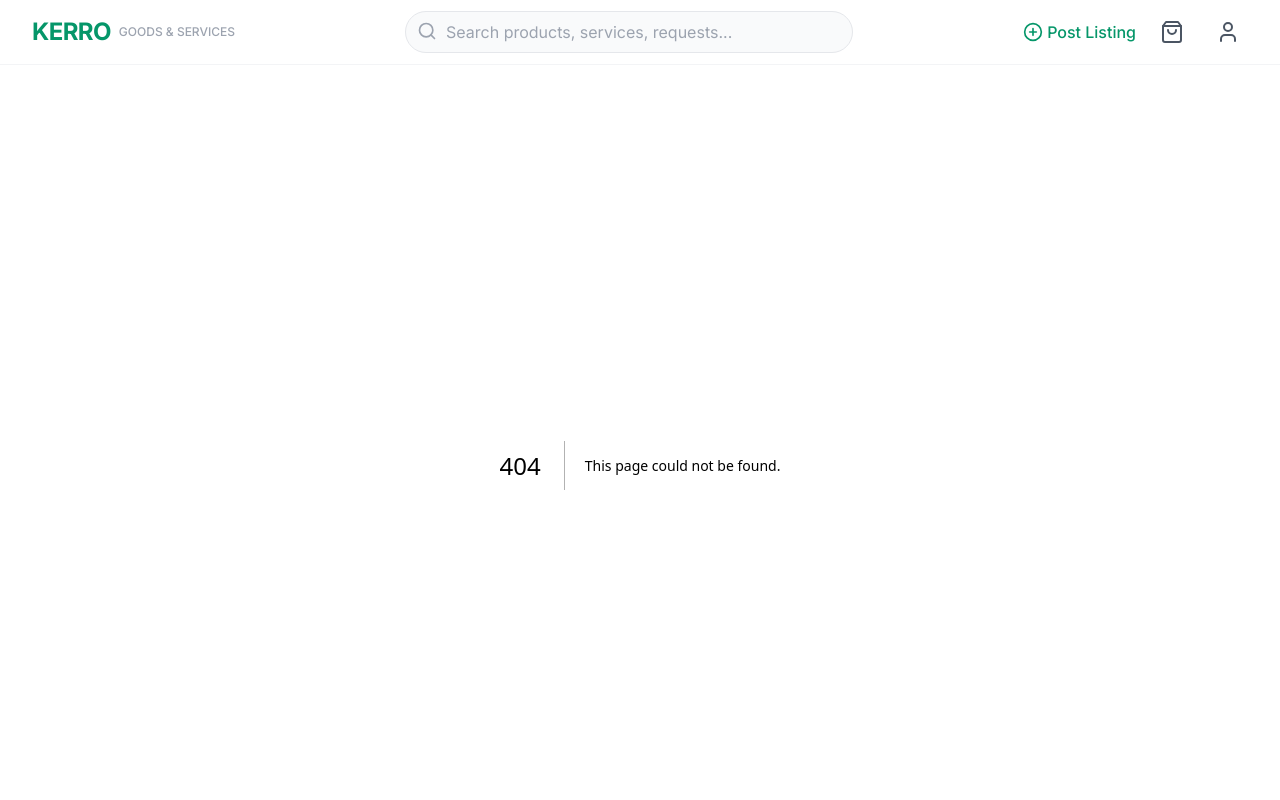
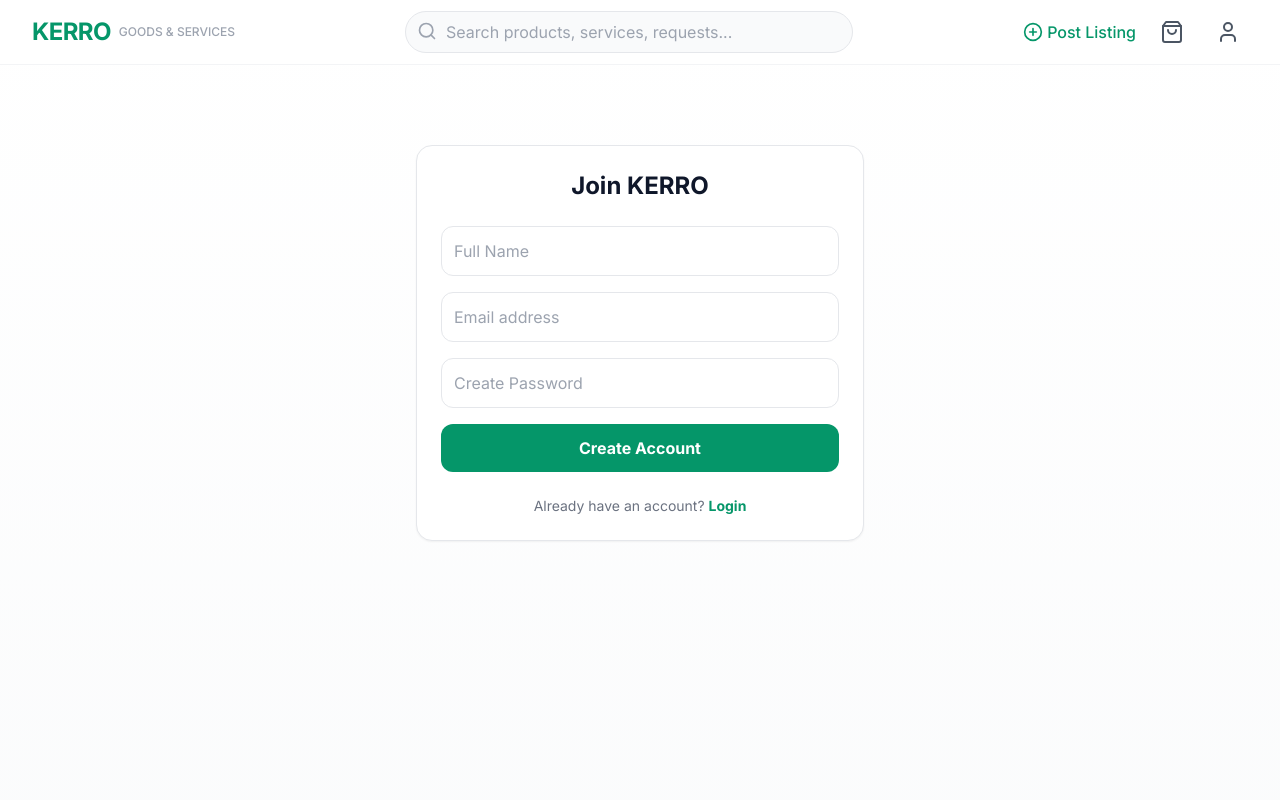
Before and after one commit to kent386/kerro-marketplac, a Next.js app: page /register in a window 1280 px wide. Before the commit this address had no page. Shown: the top 800 px of the page. Built offline with nearby package versions, Linux system fonts and the light colour scheme.

Commit message:
Implement user registration page

```diff
--- /dev/null
+++ b/app/register/page.tsx
@@ -0,0 +1,63 @@
+"use client";
+
+import { useState } from "react";
+import { useRouter } from "next/navigation";
+import Link from "next/link";
+
+export default function RegisterPage() {
+  const [name, setName] = useState("");
+  const [email, setEmail] = useState("");
+  const [password, setPassword] = useState("");
+  const router = useRouter();
+
+  const handleSubmit = async (e: React.FormEvent) => {
+    e.preventDefault();
+    const res = await fetch("/api/register", {
+      method: "POST",
+      body: JSON.stringify({ name, email, password }),
+      headers: { "Content-Type": "application/json" },
+    });
+
+    if (res.ok) {
+      alert("Account created! Now login.");
+      router.push("/login");
+    } else {
+      alert("Registration failed. Try again.");
+    }
+  };
+
+  return (
+    <div className="max-w-md mx-auto mt-20 p-6 bg-white border rounded-2xl shadow-sm">
+      <h1 className="text-2xl font-bold mb-6 text-center">Join KERRO</h1>
+      <form onSubmit={handleSubmit} className="space-y-4">
+        <input
+          type="text"
+          placeholder="Full Name"
+          className="w-full p-3 border rounded-lg outline-none focus:ring-2 focus:ring-primary/20"
+          onChange={(e) => setName(e.target.value)}
+          required
+        />
+        <input
+          type="email"
+          placeholder="Email address"
+          className="w-full p-3 border rounded-lg outline-none focus:ring-2 focus:ring-primary/20"
+          onChange={(e) => setEmail(e.target.value)}
+          required
+        />
+        <input
+          type="password"
+          placeholder="Create Password"
+          className="w-full p-3 border rounded-lg outline-none focus:ring-2 focus:ring-primary/20"
+          onChange={(e) => setPassword(e.target.value)}
+          required
+        />
+        <button className="w-full bg-primary text-white py-3 rounded-lg font-bold hover:bg-opacity-90">
+          Create Account
+        </button>
+      </form>
+      <p className="mt-6 text-center text-gray-500 text-sm">
+        Already have an account? <Link href="/login" className="text-primary font-bold">Login</Link>
+      </p>
+    </div>
+  );
+        }
```
